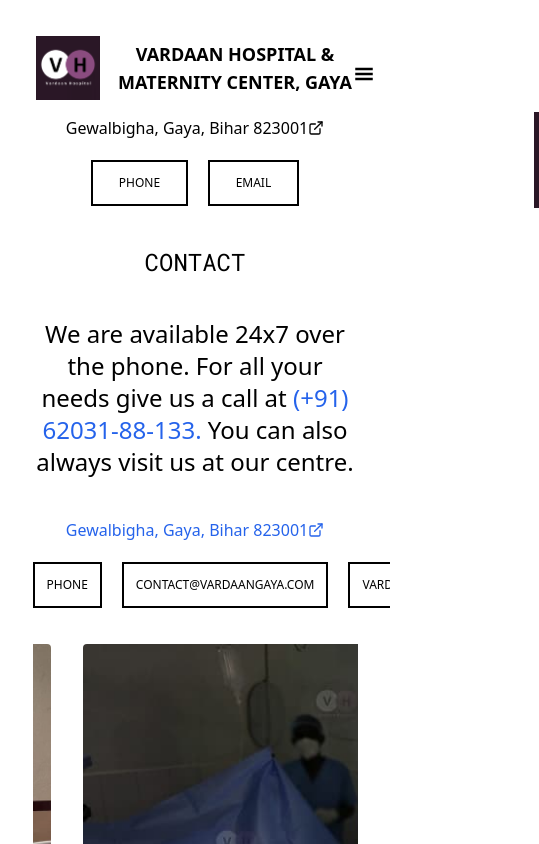
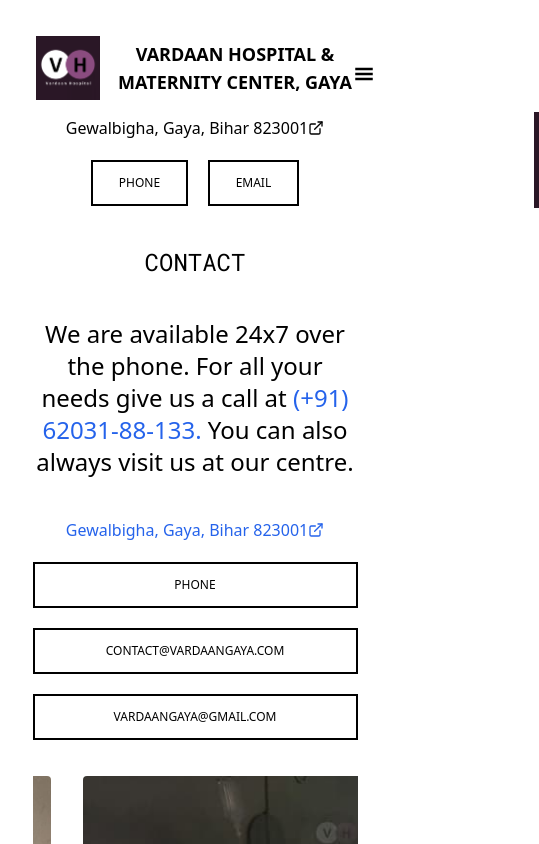
Before and after one commit to Edantuti/Vardaangaya_demo, a React (Vite) app: page /contact in a window 390 px wide. Shown: the top 844 px of the page, 539 px wide, since content can reach past the window. Built offline with nearby package versions, Linux system fonts and the light colour scheme.

Commit message:
Fixed the contact section

```diff
--- a/src/pages/Contact.tsx
+++ b/src/pages/Contact.tsx
@@ -23,7 +23,7 @@
                 <div className="text-center my-10 w-10/12 mx-auto">
                     <p className="text-2xl my-10">We are available 24x7 over the phone. For all your needs give us a call at <a href="tel:+916203188133" className="text-blue-600">(+91) 62031-88-133.</a> You can also always visit us at our centre.</p>
                     <a href="https://goo.gl/maps/GQ7vDQbR9p3r1ChK6" target="_blank" rel="noopner" className="grid text-blue-600 hover:text-blue-800 visited:text-purple-600 transition-all"><span className="flex items-center mx-auto">Gewalbigha, Gaya, Bihar 823001  <FiExternalLink/></span></a>
-                    <div className="text-[12px] md:text-md text-center grid grid-flow-col gap-5 w-auto mx-auto my-5 uppercase font-medium">  <a href="tel:+916203188133" className="p-3 border-2 border-black hover:bg-black hover:text-white transition-all ">Phone</a><a href="mailto:contact@vardaangaya.com" className="p-3 border-2 border-black hover:bg-black hover:text-white transition-all hover:pb-1">contact@vardaangaya.com</a><a href="mailto:vardaangaya@gmail.com" className="p-3 border-2 border-black hover:bg-black hover:text-white transition-all hover:pb-1">vardaangaya@gmail.com</a></div>
+                    <div className="text-[12px] md:text-md text-center grid grid-flow-row gap-5 md:grid-flow-col w-78 mx-auto my-5 uppercase font-medium">  <a href="tel:+916203188133" className="p-3 border-2 border-black hover:bg-black hover:text-white transition-all ">Phone</a><a href="mailto:contact@vardaangaya.com" className="p-3 border-2 border-black hover:bg-black hover:text-white transition-all hover:pb-1">contact@vardaangaya.com</a><a href="mailto:vardaangaya@gmail.com" className="p-3 border-2 border-black hover:bg-black hover:text-white transition-all hover:pb-1">vardaangaya@gmail.com</a></div>
                     <Marquee pauseOnHover className="flex">
                         <img src={Image1} alt="hospital image" className="h-96 m-4 rounded"/>
                         <img src={Image2} alt="hospital image" className="h-96 m-4 rounded"/>
```
